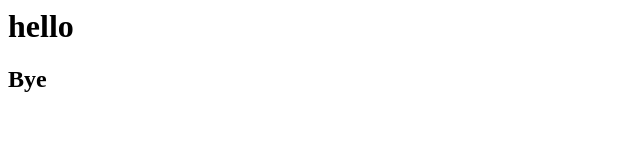
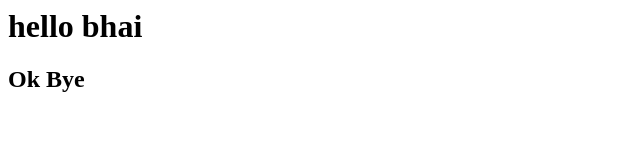
Before and after one commit to Aishwarya-Chakali/exam, a plain HTML site: page index.html in a window 1280 px wide. Shown: the whole page, without its empty margins (0-640 px from the left). Drawn offline with Linux system fonts and the light colour scheme.

Commit message:
index.html

```diff
--- a/index.html
+++ b/index.html
@@ -1,4 +1,4 @@
 <html>
-<h1>hello</h1>
-<h2>Bye</h2>
+<h1>hello bhai</h1>
+<h2>Ok Bye</h2>
 </html>
```
